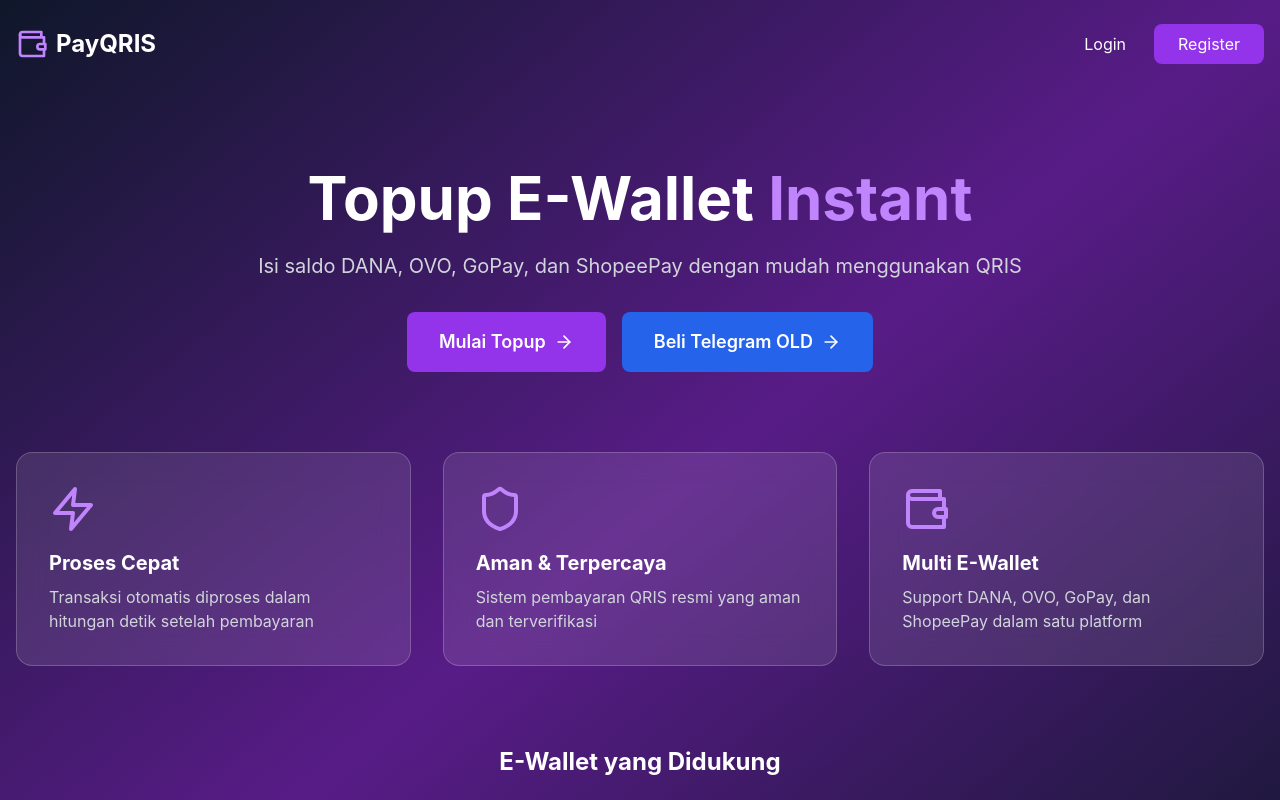
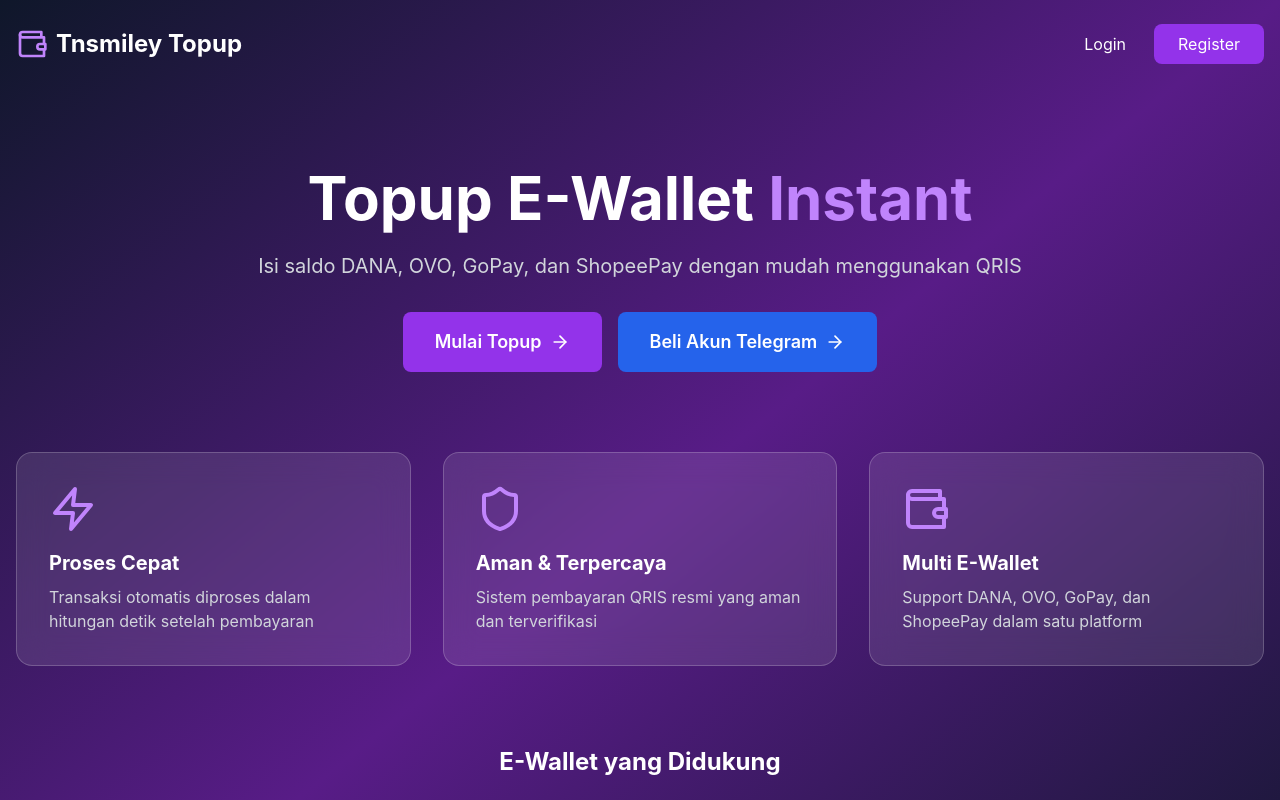
Before and after one commit to ofcdigisphere-labs/tnsmiley, a React (Vite) app in the folder frontend/: page / in a window 1280 px wide. Shown: the top 800 px of the page. Built offline with nearby package versions, Linux system fonts and the light colour scheme; no server answers.

Commit message:
LandingPage.jsx

```diff
--- a/frontend/src/pages/LandingPage.jsx
+++ b/frontend/src/pages/LandingPage.jsx
@@ -19,7 +19,7 @@
         <div className="flex items-center justify-between">
           <div className="flex items-center gap-2">
             <Wallet className="w-8 h-8 text-purple-400" />
-            <h1 className="text-2xl font-bold text-white">PayQRIS</h1>
+            <h1 className="text-2xl font-bold text-white">Tnsmiley Topup</h1>
           </div>
           <div className="flex items-center gap-3">
             {isLoggedIn ? (
@@ -72,7 +72,7 @@
               onClick={() => navigate('/telegram')}
               className="inline-flex items-center gap-2 bg-blue-600 hover:bg-blue-700 text-white px-6 md:px-8 py-3 md:py-4 rounded-lg text-base md:text-lg font-semibold transition transform hover:scale-105"
             >
-              Beli Telegram OLD
+              Beli Akun Telegram
               <ArrowRight className="w-4 h-4 md:w-5 md:h-5" />
             </button>
           </div>
```
